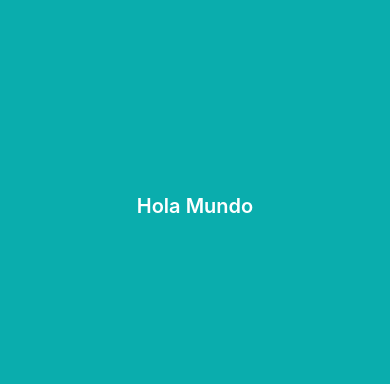
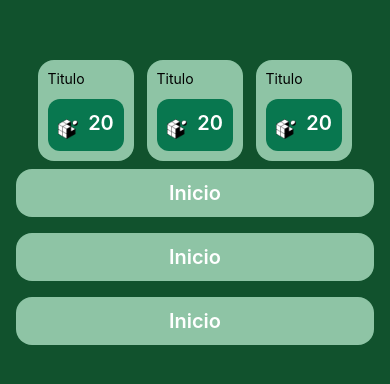
Before and after one commit to EnzoETR/MovilesAppImpostor, a React Native app: screen / in a window 390 px wide. Shown: the part 216-600 px from the top of the page. Built offline with nearby package versions, Linux system fonts and the light colour scheme.

Commit message:
index estilos(sin terminar)

```diff
--- /dev/null
+++ b/src/components/boton_inicio.js
@@ -0,0 +1,10 @@
+import { View, Text} from "react-native";
+import { styles } from "../styles/EstilosBoton";
+
+export default function BotonInicio(){
+    return (
+        <View style={styles.contenedor}>
+            <Text style={styles.text}>Inicio</Text>
+        </View>
+    );
+}
--- /dev/null
+++ b/src/components/ficha_estadistica.js
@@ -0,0 +1,14 @@
+import { View, Text, Image } from "react-native";
+import { styles } from "../styles/EstilosFichaEstaditica";
+
+export default function FichaEstadistica(){
+    return (
+        <View style={styles.contenedorGrande}>
+            <Text >Titulo</Text>
+            <View style={styles.contenedorChico}>
+                <Image source={require('../../assets/favicon.png')} style={styles.image} />
+                <Text style={styles.text}>20</Text>
+            </View>
+        </View>
+    );
+}
--- a/src/screens/IndexScreen.js
+++ b/src/screens/IndexScreen.js
@@ -1,10 +1,21 @@
 import {Text, View} from 'react-native';
 import { styles } from '../styles/EstilosIndex';
+import FichaEstadistica from '../components/ficha_estadistica';
+import BotonInicio from '../components/boton_inicio';
 
 export default function IndexScreen(){
     return (
         <View style={styles.container}>
-            <Text style={styles.text}>Hola Mundo</Text>
+            <View style={styles.contenedorFichasEstadisticas}>
+                <FichaEstadistica/>
+                <FichaEstadistica/>
+                <FichaEstadistica/>
+            </View>
+            <View style={styles.contenedorBotonesIncio}>
+                <BotonInicio />
+                <BotonInicio />
+                <BotonInicio />
+            </View>
         </View>
     );
 }
--- /dev/null
+++ b/src/styles/EstilosBoton.js
@@ -0,0 +1,17 @@
+import { StyleSheet } from "react-native";
+
+export const styles = StyleSheet.create({
+    contenedor: {
+        backgroundColor: '#8ec4a5',
+        width: '100%',
+        paddingVertical: 12,
+        marginVertical: 8,
+        alignItems: 'center',
+        borderRadius: 16,
+    },
+    text: {
+        color: '#ffffff',
+        fontSize: 20,
+        fontWeight: '600',
+    },
+});
--- /dev/null
+++ b/src/styles/EstilosFichaEstaditica.js
@@ -0,0 +1,37 @@
+import { StyleSheet } from "react-native";
+
+export const styles = StyleSheet.create({
+  contenedorGrande: {
+    backgroundColor: '#8ec4a5',
+    width: '30%',
+    padding: 10,
+    marginHorizontal: 4,
+    borderRadius: 16,
+  },
+  contenedorChico: {
+    width: '100%',
+    padding: 12,
+    backgroundColor: '#08774f',
+    alignItems: 'right',
+    justifyContent: 'center',
+    borderRadius: 12,
+    marginTop: 12,
+    flexDirection: 'row',
+  },
+  titulo: {
+    color: '#08774f',
+    fontSize: 20,
+    fontWeight: '600',
+  },
+  text: {
+    color: '#ffffff',
+    fontSize: 20,
+    fontWeight: '600',
+  },
+  image: {
+    width: 20,
+    height: 20,
+    marginRight: 10,
+    marginTop: 8,
+  },
+});
--- a/src/styles/EstilosIndex.js
+++ b/src/styles/EstilosIndex.js
@@ -3,7 +3,7 @@ import { StyleSheet } from "react-native";
 export const styles = StyleSheet.create({
   container: {
     flex: 1,
-    backgroundColor: '#0aadad',
+    backgroundColor: '#11522d',
     alignItems: 'center',
     justifyContent: 'center',
   },
@@ -12,4 +12,15 @@ export const styles = StyleSheet.create({
     fontSize: 20,
     fontWeight: '600',
   },
+  contenedorFichasEstadisticas: {
+    flexDirection: 'row',
+    alignItems: 'center',
+    justifyContent: 'space-between',
+  },
+  contenedorBotonesIncio: {
+    width: '100%',
+    paddingHorizontal: 16,
+    alignItems: 'center',
+  },
+
 });
```
